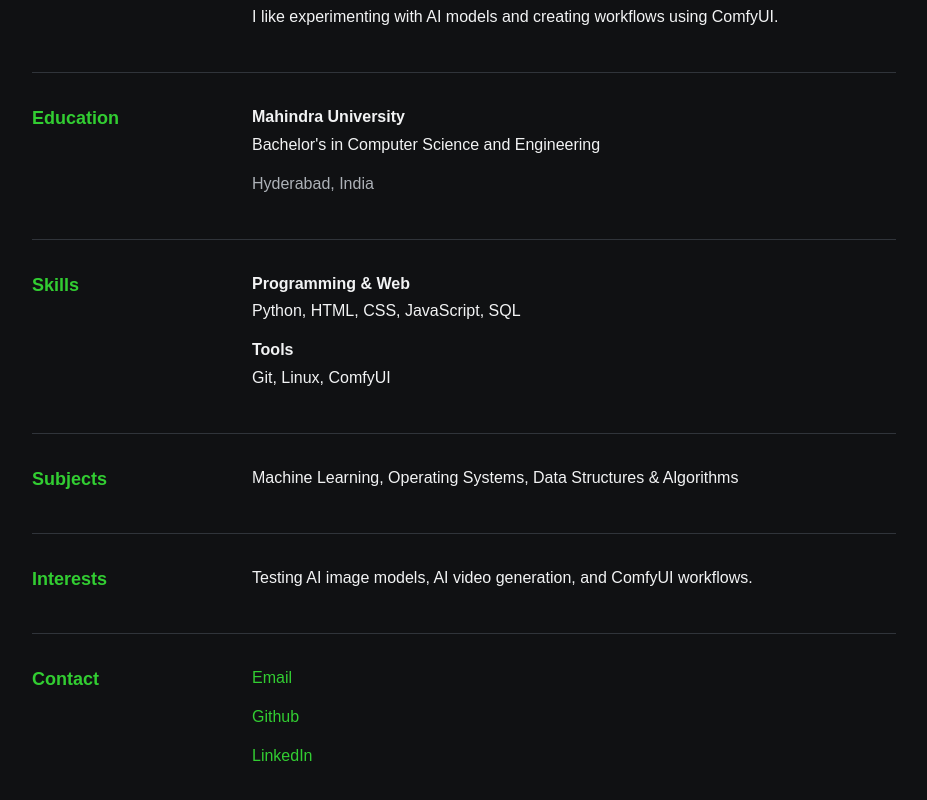
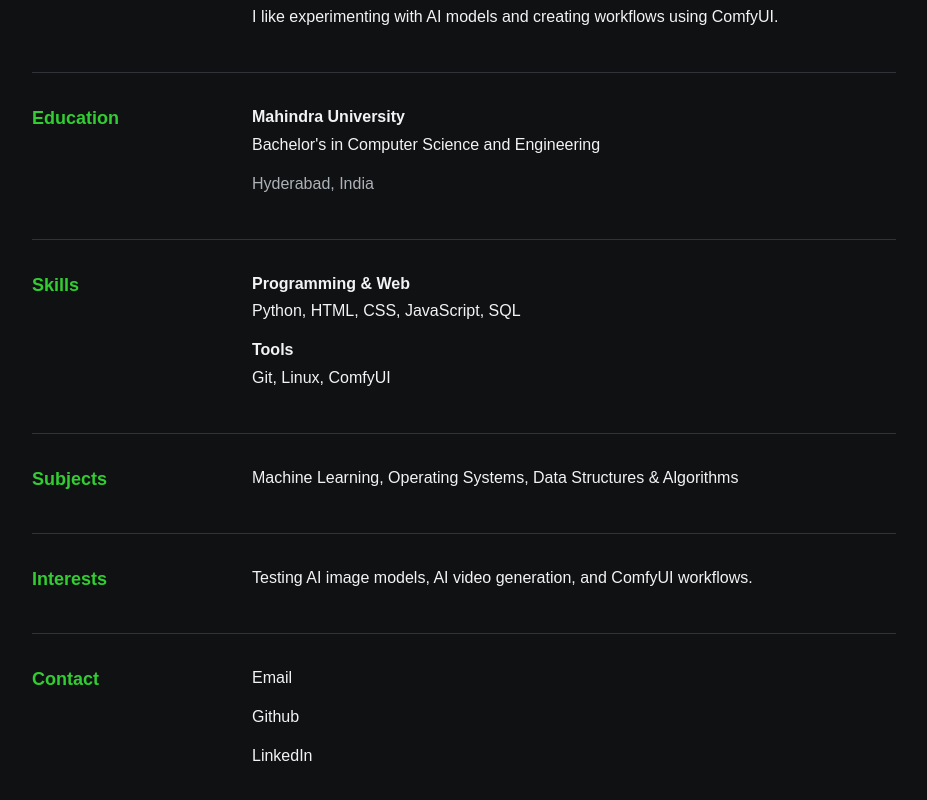
Before and after one commit to Taran153/webtechport, a plain HTML site: page index.html in a window 1280 px wide. Shown: the part 607-1407 px from the top of the page, without its empty margins (176-1103 px from the left). Drawn offline with Linux system fonts and the light colour scheme.

Commit message:
Change link

```diff
--- a/style.css
+++ b/style.css
@@ -16,7 +16,7 @@ a {
 }
 
 a:hover {
-  color: #32CD32;
+  color: white;
 }
 
 header {
@@ -118,7 +118,7 @@ h1 {
 }
 
 .contact a {
-  color: #32CD32;
+  color: ##adb2b8;
   overflow-wrap: anywhere;
 }
 
```
